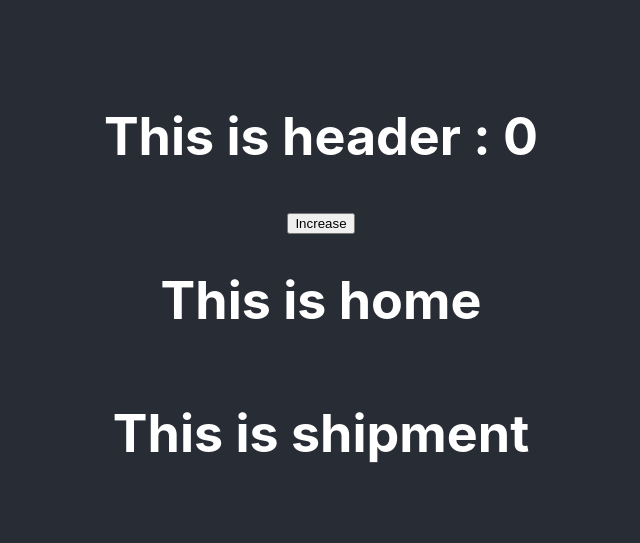
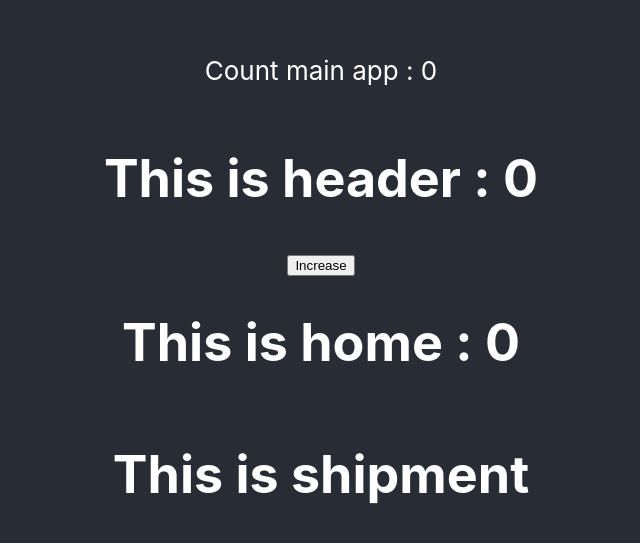
Before and after one commit to Sabbir185/react-context-api, a React (Create React App) app: page / in a window 1280 px wide. Shown: the part 115-658 px from the top of the page, without its empty margins (319-959 px from the left). Built offline with nearby package versions, Linux system fonts and the light colour scheme.

Commit message:
Share state with sibling components using heigher order

```diff
--- a/src/App.js
+++ b/src/App.js
@@ -3,14 +3,16 @@
 import Home from './components/Home/Home';
 import Header from './components/Header/Header';
 import Shipment from './components/Shipment/Shipment';
+import { useState } from 'react';
 
 function App() {
+  const [count, setCount] = useState(0);
   return (
     <div className="App">
       <header className="App-header">
-
-        <Header></Header>
-        <Home></Home>
+        <p>Count main app : {count}</p>
+        <Header count={count} setCount={setCount}></Header>
+        <Home count={count}></Home>
         <Shipment></Shipment>
 
       </header>
--- a/src/components/Header/Header.js
+++ b/src/components/Header/Header.js
@@ -1,7 +1,7 @@
 import React, { useState } from 'react';
 
-const Header = () => {
-    const [count, setCount] = useState(0);
+const Header = (props) => {
+    const {count, setCount} = props;
     return (
         <div>
             <h1>This is header : {count}</h1>
--- a/src/components/Home/Home.js
+++ b/src/components/Home/Home.js
@@ -1,9 +1,10 @@
 import React from 'react';
 
-const Home = () => {
+const Home = (props) => {
+    const {count} = props;
     return (
         <div>
-            <h1>This is home</h1>
+            <h1>This is home : {count}</h1>
         </div>
     );
 };
```
Also changed, not shown: 1 other file (tests, documents, lock files or other folders).
